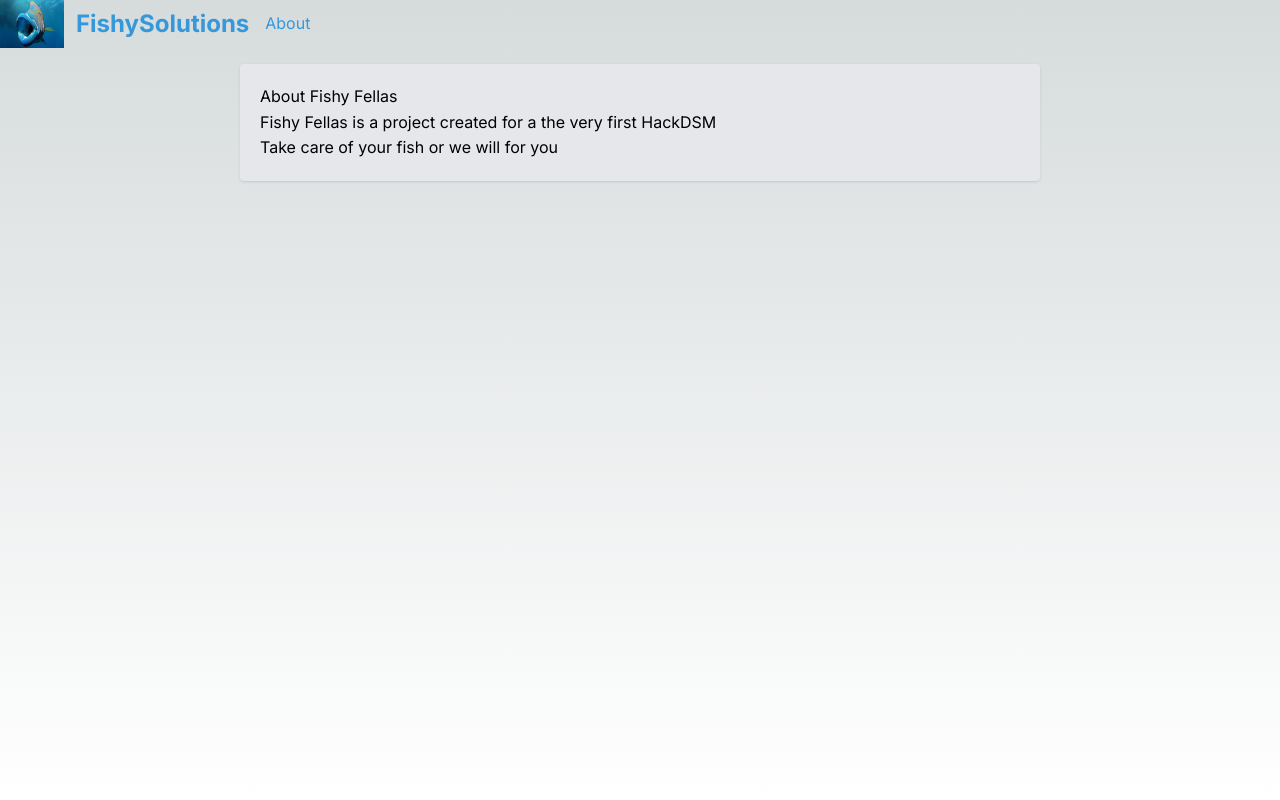
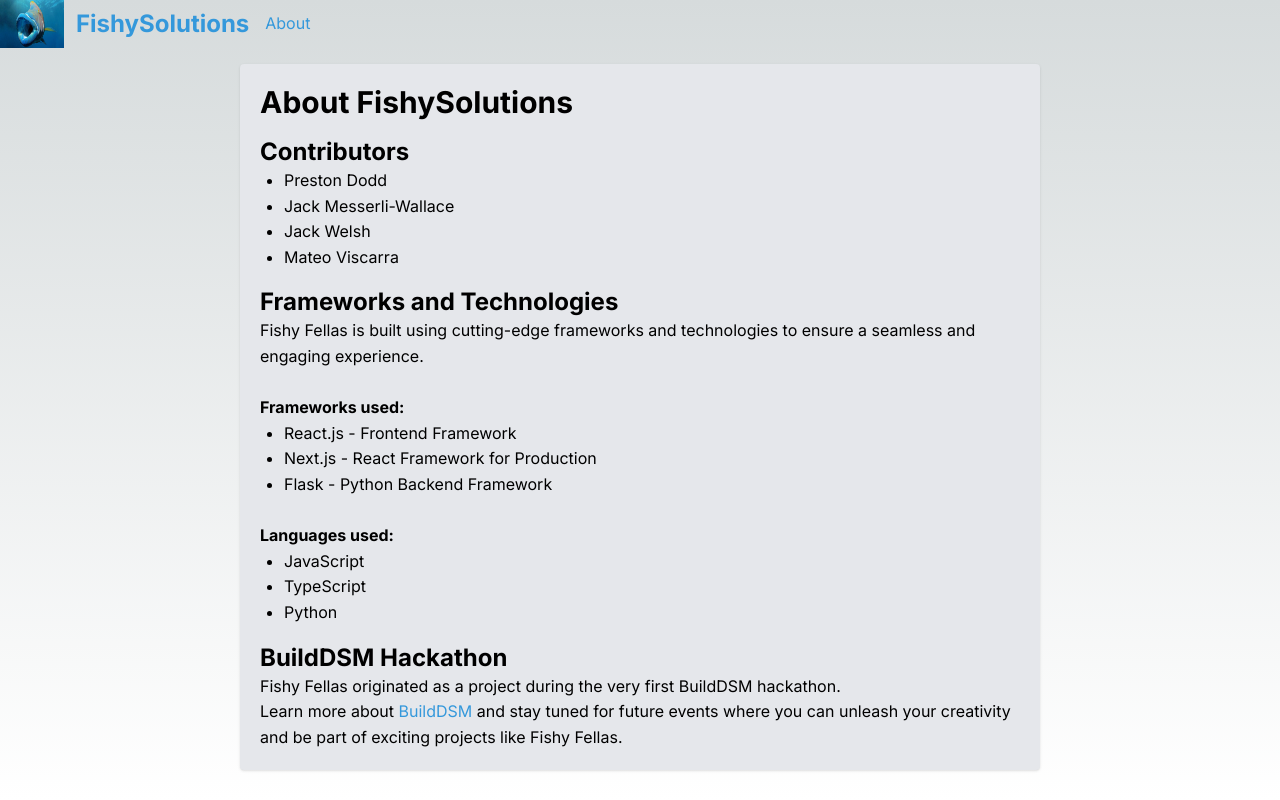
Before and after one commit to presdodd/DSMHackathon, a Next.js app in the folder frontend/: page /about in a window 1280 px wide. Built offline with nearby package versions, Linux system fonts and the light colour scheme.

Commit message:
Fixed About Page

```diff
--- a/frontend/app/about/page.js
+++ b/frontend/app/about/page.js
@@ -1,18 +1,55 @@
 import React from 'react';
 import Link from 'next/link';
+import { Bree_Serif } from 'next/font/google';
 
 const About = () => {
   return (
     <div>
-        <div className="container mx-auto my-8 p-4 bg-gray-200 rounded shadow">
-      <h2>About Fishy Fellas</h2>
-      <p>
-        Fishy Fellas is a project created for a the very first HackDSM
-      </p>
-      <p>
-        Take care of your fish or we will for you
-      </p>
-      {/* Add any additional content for the About page */}
+      <div className="container mx-auto my-8 p-4 bg-gray-200 rounded shadow">
+        <h2 className="text-3xl font-bold mb-4">About FishySolutions</h2>
+        <p>
+
+        </p>
+
+        <h3 className="text-2xl font-bold mt-4">Contributors</h3>
+        <ul className="list-disc ml-6">
+          <li>Preston Dodd</li>
+          <li>Jack Messerli-Wallace</li>
+          <li>Jack Welsh</li>
+          <li>Mateo Viscarra</li>
+        </ul>
+
+        <h3 className="text-2xl font-bold mt-4">Frameworks and Technologies</h3>
+        <p>
+          Fishy Fellas is built using cutting-edge frameworks and technologies to ensure a seamless and engaging experience.
+        </p>
+        <br></br>
+        <p className='font-bold'>
+          Frameworks used:
+        </p>
+        <ul className="list-disc ml-6">
+          <li>React.js - Frontend Framework</li>
+          <li>Next.js - React Framework for Production</li>
+          <li>Flask - Python Backend Framework</li>
+        </ul>
+
+        <br></br>
+        <p className='font-bold'>
+          Languages used:
+        </p>
+        <ul className="list-disc ml-6">
+          <li>JavaScript</li>
+          <li>TypeScript</li>
+          <li>Python</li>
+        </ul>
+
+        <h3 className="text-2xl font-bold mt-4">BuildDSM Hackathon</h3>
+        <p>
+          Fishy Fellas originated as a project during the very first BuildDSM hackathon.
+        </p>
+        <p>
+          Learn more about <Link href="https://kreativehorizon.com/events/builddsm-v1">BuildDSM</Link> and stay tuned for future events where you can unleash your creativity and be part of exciting projects like Fishy Fellas.
+        </p>
       </div>
     </div>
   );
```
